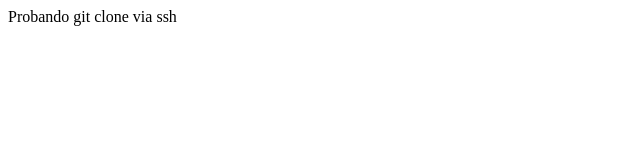
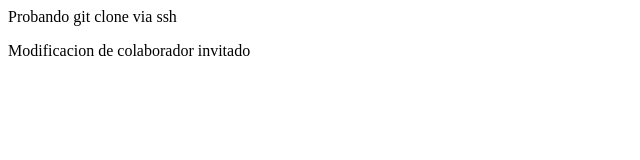
Before and after one commit to dacunfaruax/uax-devops-02, a plain HTML site: page index.html in a window 1280 px wide. Shown: the whole page, without its empty margins (0-640 px from the left). Drawn offline with Linux system fonts and the light colour scheme.

Commit message:
UPDATED: change in index.html from Github

```diff
--- a/index.html
+++ b/index.html
@@ -4,5 +4,6 @@
 	</head>
 	<body>
 		<p>Probando git clone via ssh</p>
+		<p>Modificacion de colaborador invitado</p>
 	</body>
 </html>
```
